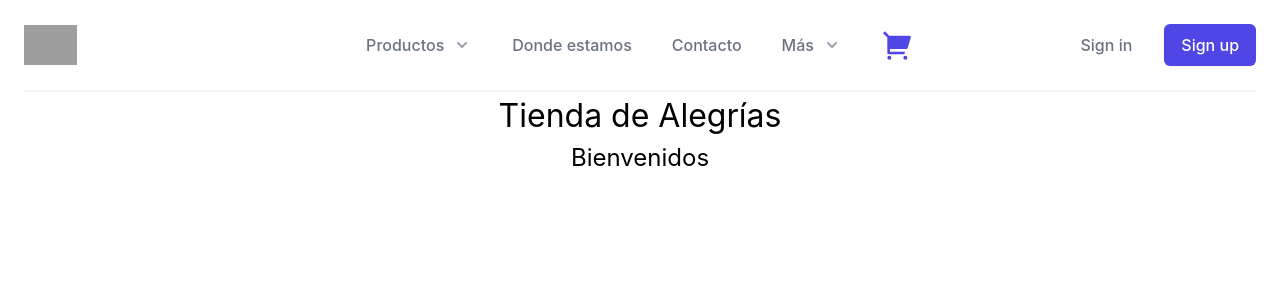
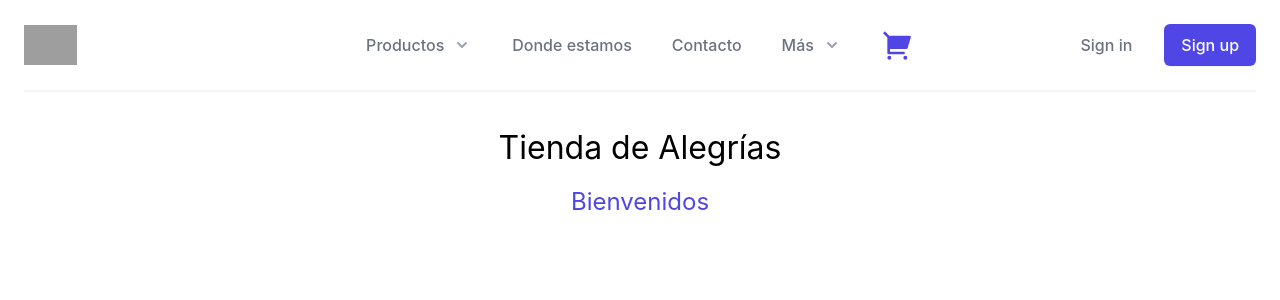
Before and after one commit to TomMarsz/43645ReactJs-TiendaDeAlegrias-Marsico, a React (Create React App) app: page / in a window 1280 px wide. Shown: the top 300 px of the page. Built offline with nearby package versions, Linux system fonts and the light colour scheme; grey boxes are pictures that could not be loaded.

Commit message:
add styles

```diff
--- a/src/App.jsx
+++ b/src/App.jsx
@@ -8,7 +8,7 @@ const App = () => {
 		<div className="App">
 			<NavBar />
 			<Title msj="Tienda de Alegrías"/>
-			<ItemListContainer greeting="Bienvenidos" />
+			<ItemListContainer color="#5046e5" greeting="Bienvenidos" />
 		</div>
 	);
 };
--- a/src/components/Text/title.css
+++ b/src/components/Text/title.css
@@ -1,3 +1,4 @@
 h1{
+  margin-top: 1em;
   font-size: 2rem;
 }
--- a/src/container/ItemListContainer/itemlistcontainer.css
+++ b/src/container/ItemListContainer/itemlistcontainer.css
@@ -1,3 +1,4 @@
 h2{
+  margin-top: 0.5em;
   font-size: 1.5rem;
 }
--- a/src/container/ItemListContainer/itemlistcontainer.jsx
+++ b/src/container/ItemListContainer/itemlistcontainer.jsx
@@ -1,8 +1,8 @@
 import "./itemlistcontainer.css"
 
-const ItemListContainer = ({greeting}) => {
+const ItemListContainer = ({greeting, color}) => {
   return(
-    <h2> {greeting}</h2>
+    <h2 style={{color: color,}}> {greeting}</h2>
   )
 }
 export default ItemListContainer
```
